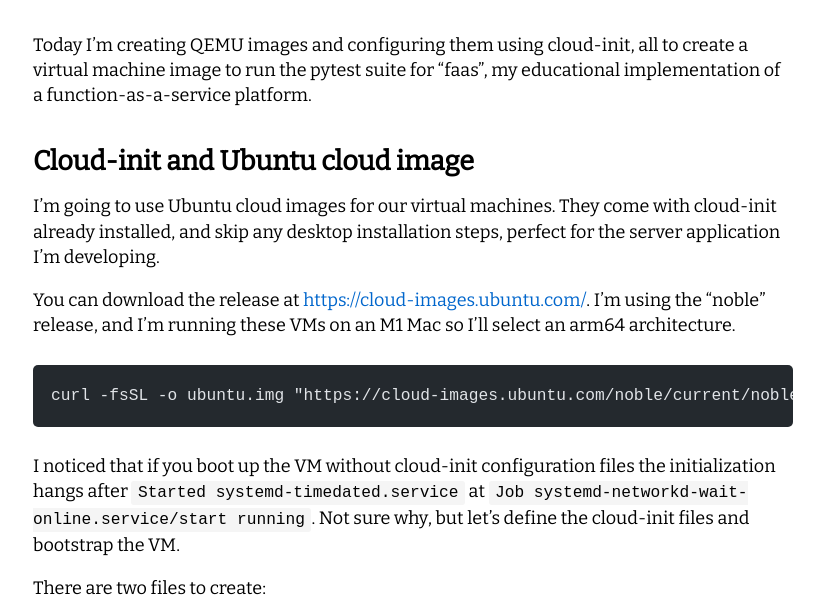
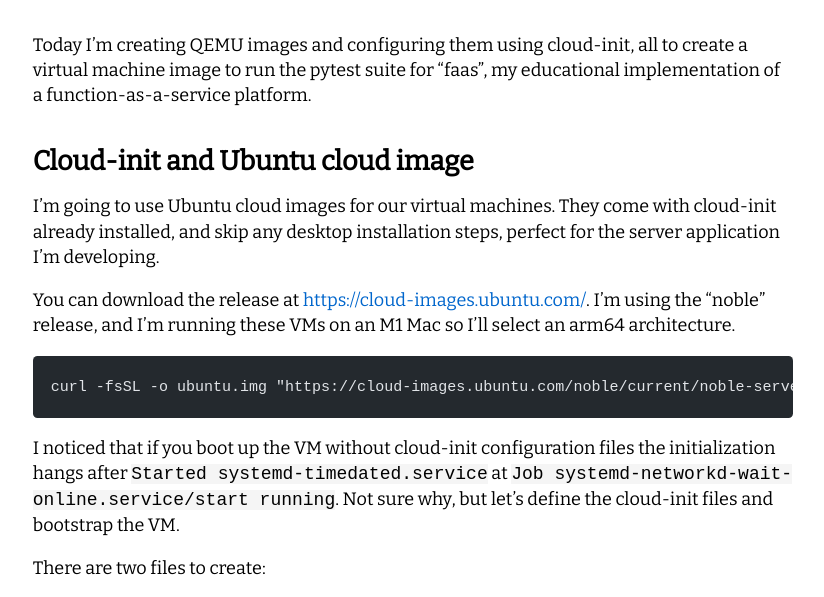
Before and after one commit to couetilc/couetil.com, an Astro site in the folder astro/: page /blog/qemu-images-for-pytest in a window 1280 px wide. Shown: the part 178-775 px from the top of the page, without its empty margins (227-1051 px from the left). Built offline with nearby package versions, Linux system fonts and the light colour scheme; Astro itself is replaced by a stand-in of ours; code samples lack their colours.

Commit message:
calculating appropriate font-size for different column widths of code blocks on the blog

```diff
--- a/astro/src/styles/blog-post.css
+++ b/astro/src/styles/blog-post.css
@@ -80,25 +80,36 @@ article {
 
 .post-content code {
   background-color: #f5f5f5;
-  padding: 0.2em 0.4em;
-  border-radius: 3px;
-  font-size: 0.9em;
-  font-family: 'Courier New', Courier, monospace;
 }
 
 .post-content pre {
-  margin: 1.5em 0;
-  padding: 1em;
+  --pre-padding: 1em;
+  padding: var(--pre-padding);
   overflow-x: auto;
-  border-radius: 5px;
+  border-radius: .25em;
   line-height: 1.4;
+
+  /* approximate width-to-height ratio for my monospace font */
+  --ratio-font-w-to-h: .6025;
+  /* width of code block within its padded container */
+  --code-block-width: calc(var(--readable-width) - 2 * var(--pre-padding));
+  /* font-sizes for maximum columns of monospace characters on a single line */
+  --code-size-col80: calc(
+    var(--code-block-width) / 80 / var(--ratio-font-w-to-h)
+  );
+  --code-size-col90: calc(
+    var(--code-block-width) / 90 / var(--ratio-font-w-to-h)
+  );
+  --code-size-col100: calc(
+    var(--code-block-width) / 100 / var(--ratio-font-w-to-h)
+  );
 }
 
 .post-content pre code {
   background-color: transparent;
   padding: 0;
   border-radius: 0;
-  font-size: 0.9em;
+  font-size: var(--code-size-col80);
 }
 
 .post-footer {
--- a/astro/src/styles/blog.css
+++ b/astro/src/styles/blog.css
@@ -38,3 +38,6 @@
   margin: 0;
   color: #333;
 }
+
+section code {
+}
--- a/astro/src/styles/page.css
+++ b/astro/src/styles/page.css
@@ -9,7 +9,7 @@ header.page-header {
   flex-flow: row nowrap;
   justify-content: space-between;
   align-items: center;
-  border-bottom: 2px solid black;
+  border-bottom: .125em solid black;
 }
 
 header > a {
@@ -36,7 +36,9 @@ nav .nav-item {
 
 section {
   width: 100%;
-  max-width: 760px;
+  /* ~760px at 18px font-size */
+  --readable-width: 42.25rem;
+  max-width: var(--readable-width);
   line-height: 1.4em;
   padding: 0 .5em;
 }
```
